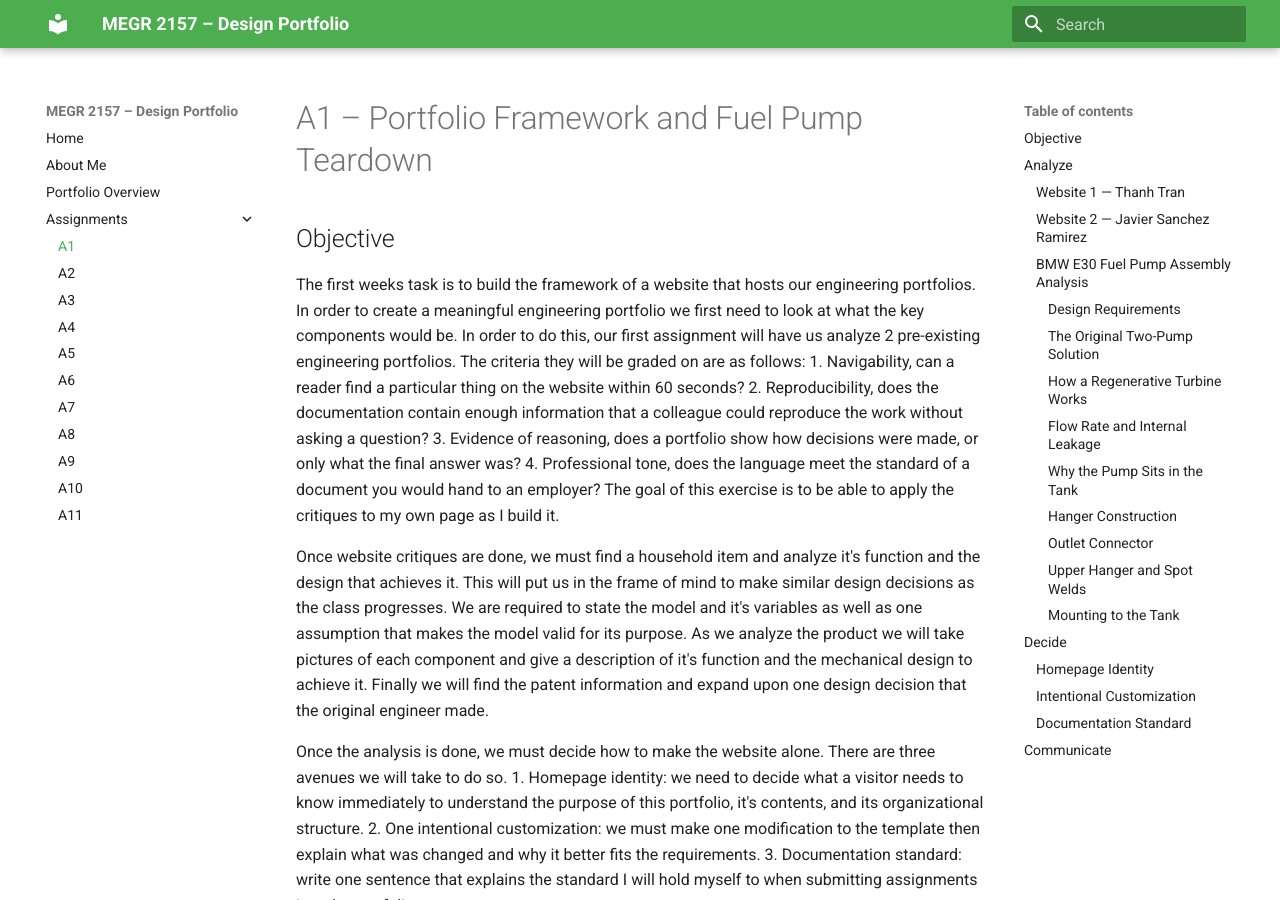
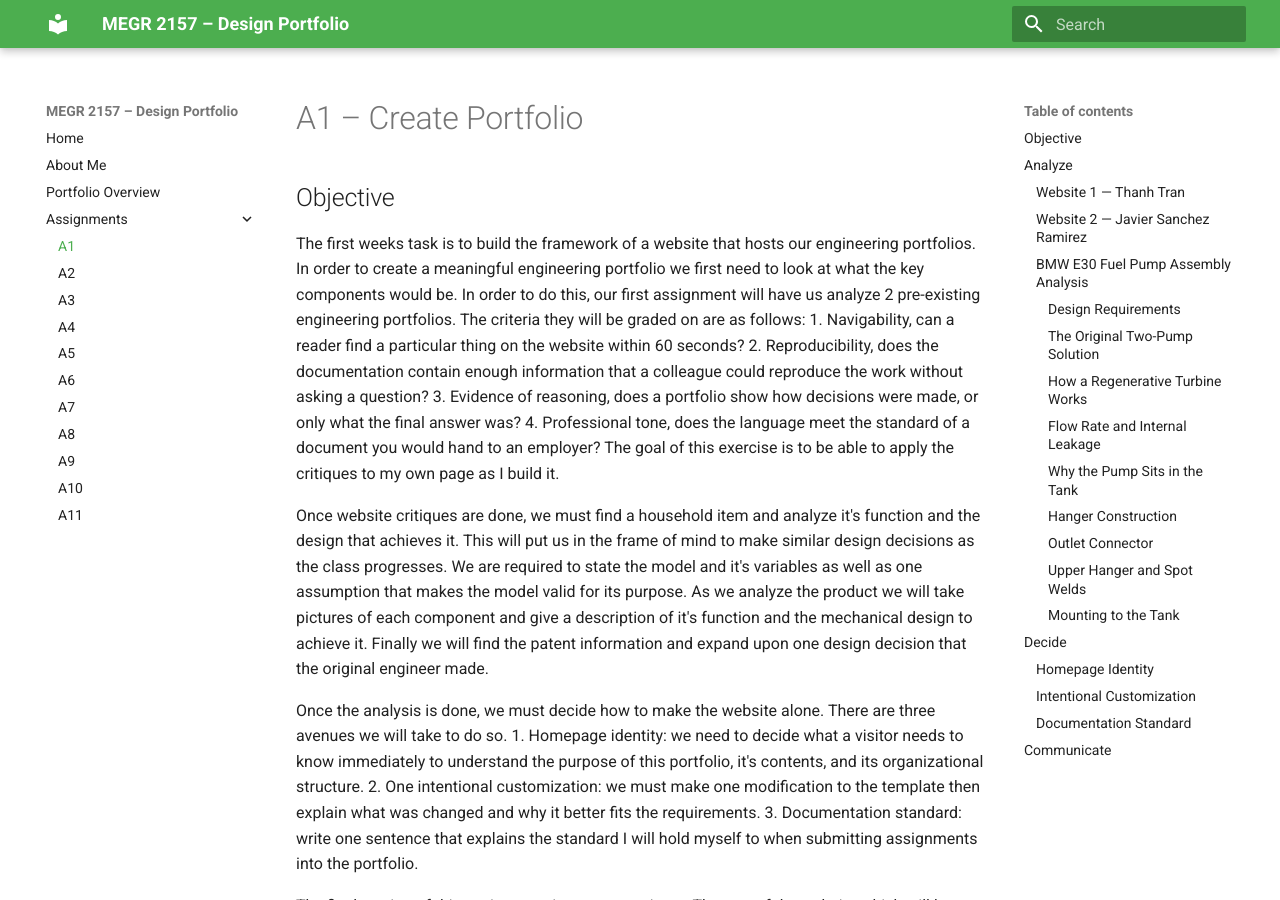
Before and after one commit to jmcadam4/design-projects-portfolio, an MkDocs documentation site: the page built from docs/assignments/A01/index.md, in a window 1280 px wide and 900 px high. Built offline with MkDocs 1.6.1 and Material for MkDocs 9.7.7, drawn with Linux system fonts in a browser that asks for light colours; some of the changed text lies outside the part shown.

Commit message:
communicate

```diff
--- a/docs/assignments/A01/index.md
+++ b/docs/assignments/A01/index.md
@@ -1,4 +1,4 @@
-# A1 – Portfolio Framework and Fuel Pump Teardown
+# A1 – Create Portfolio
 
 ## Objective
 
```
Also changed, not shown: other parts of docs/assignments/A01/index.md (+2 -0 lines).
